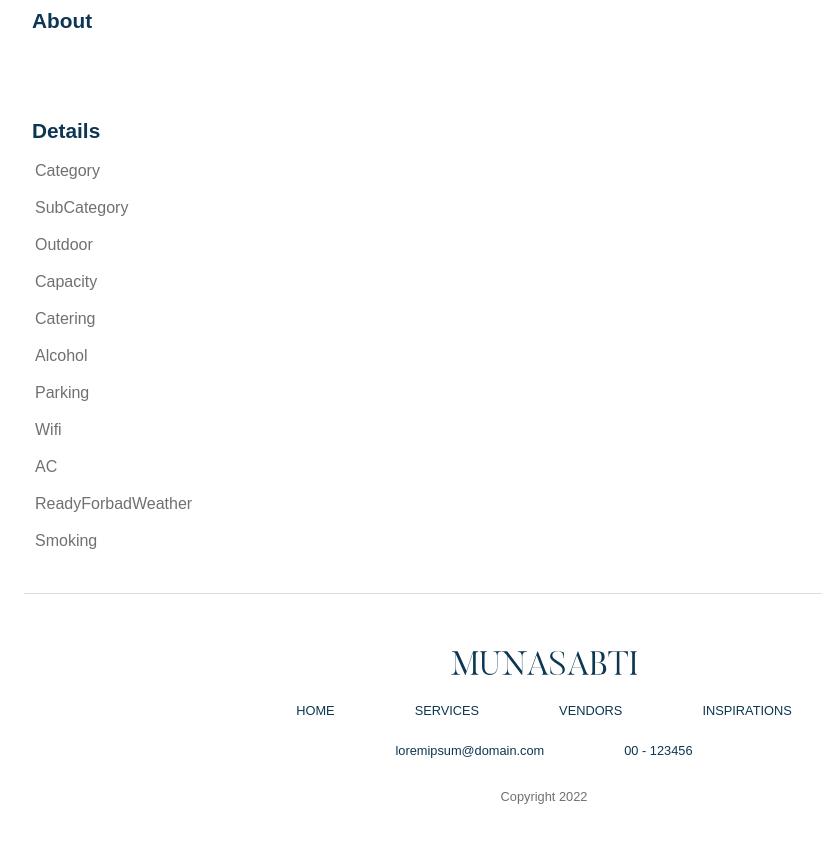
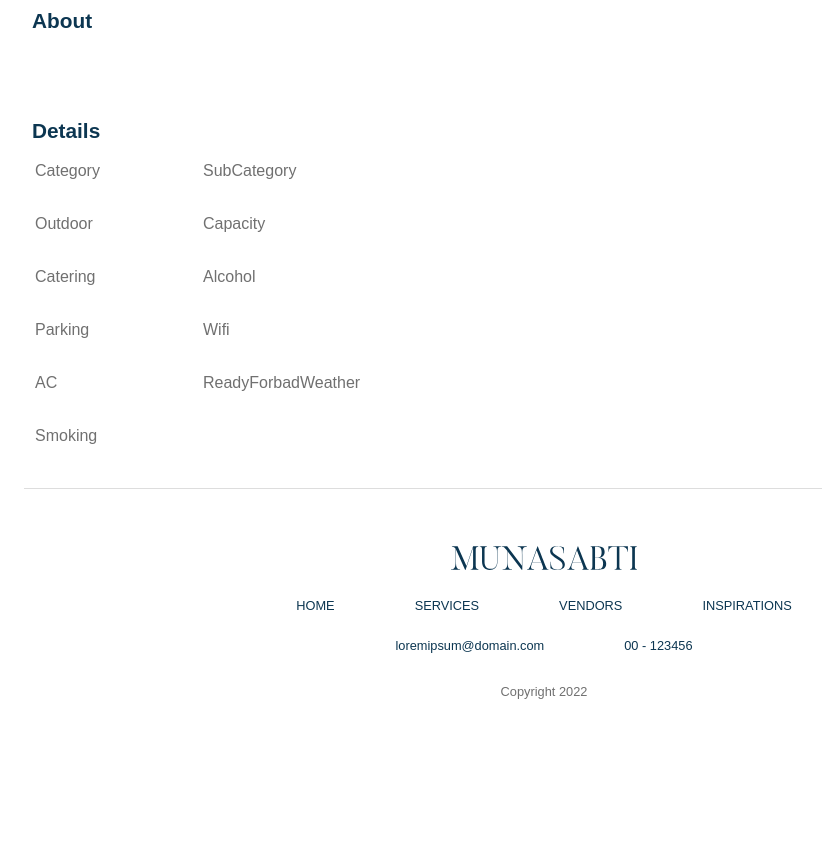
Before and after one commit to SaraBaassiri/Munasabti, a React (Create React App) app: page /vendor/1 in a window 1280 px wide. Shown: the part 1000-1842 px from the top of the page, without its empty margins (96-918 px from the left). After the commit the page ends 1749 px from the top, so only its background shows below. Built offline with nearby package versions, Linux system fonts and the light colour scheme; no server answers; the database is empty; a web font is replaced by a local one.

Commit message:
Update SpecificVendor.jsx

```diff
--- a/src/Views/Public/Vendors/SpecificVendor/SpecificVendor.jsx
+++ b/src/Views/Public/Vendors/SpecificVendor/SpecificVendor.jsx
@@ -132,19 +132,21 @@ function SpecificVendor() {
           <div className="details">
             <h1>Details</h1>
             <div className="InnerRightVendorInfo">
+              <Grid container spacing={2} columns={16}>
                 {Object.keys(details).map((key) => {
                   return (
+                    <Grid item xs={8}>
                       <div className="detailsInner">
                         <p>{key}</p>
                       </div>
+                    </Grid>
                   );
                 })}
+              </Grid>
             </div>
           </div>
         </div>
-        <div className="vendorInfo__right">
-
-        </div>
+        <div className="vendorInfo__right"></div>
       </div>
     </div>
   );
```
Lines whose indentation alone changed are shown as unchanged.
